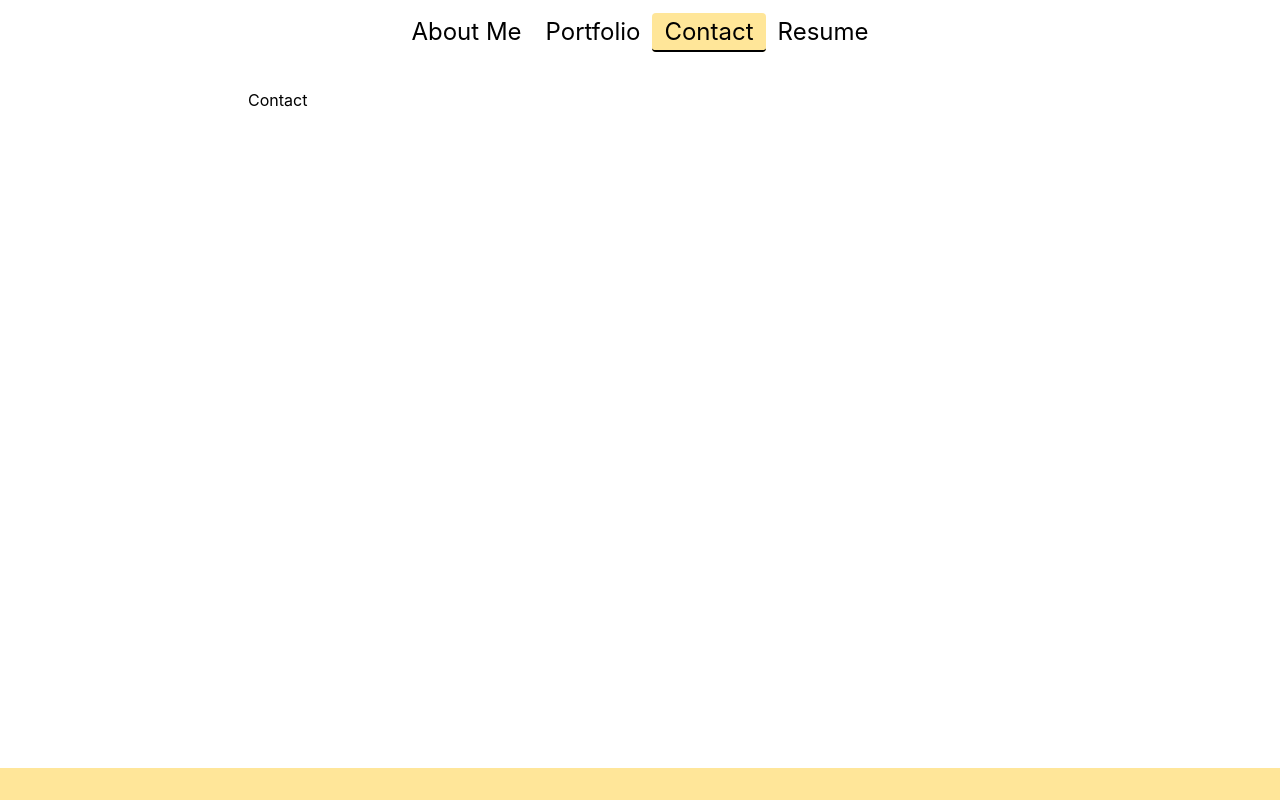
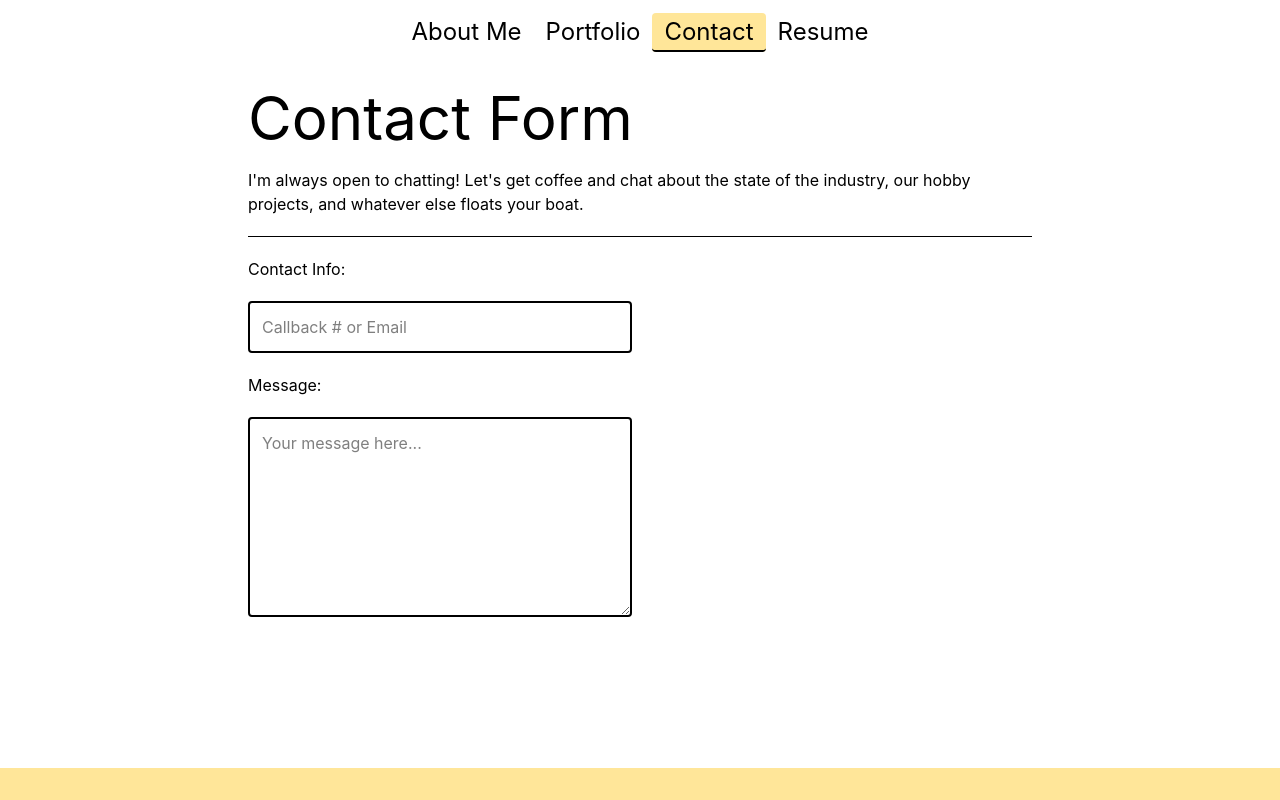
Before and after one commit to IkeAlmighty/portfolio, a React (Vite) app: page /contact in a window 1280 px wide. Built offline with nearby package versions, Linux system fonts and the light colour scheme.

Commit message:
added components for contact form, would need a backend to make it work

```diff
--- a/src/pages/Contact.jsx
+++ b/src/pages/Contact.jsx
@@ -1,3 +1,28 @@
 export default function Contact() {
-  return <>Contact</>;
+  return (
+    <div>
+      <h1>Contact Form</h1>
+      <p className="py-5">
+        I'm always open to chatting! Let's get coffee and chat about the state of the industry, our hobby projects, and whatever else floats your boat.
+      </p>
+
+      <hr />
+
+      <form className="my-5">
+        <label>
+          <div className="">Contact Info: </div>
+          <input
+            type="text"
+            placeholder="Callback # or Email"
+            className="block my-5 p-3 border-black border-2 rounded w-full max-w-sm"
+          />
+        </label>
+
+        <label>
+          <div>Message: </div>
+          <textarea placeholder="Your message here..." className="block my-5 p-3 border-black border-2 rounded w-full max-w-sm h-[200px]"></textarea>
+        </label>
+      </form>
+    </div>
+  );
 }
```
